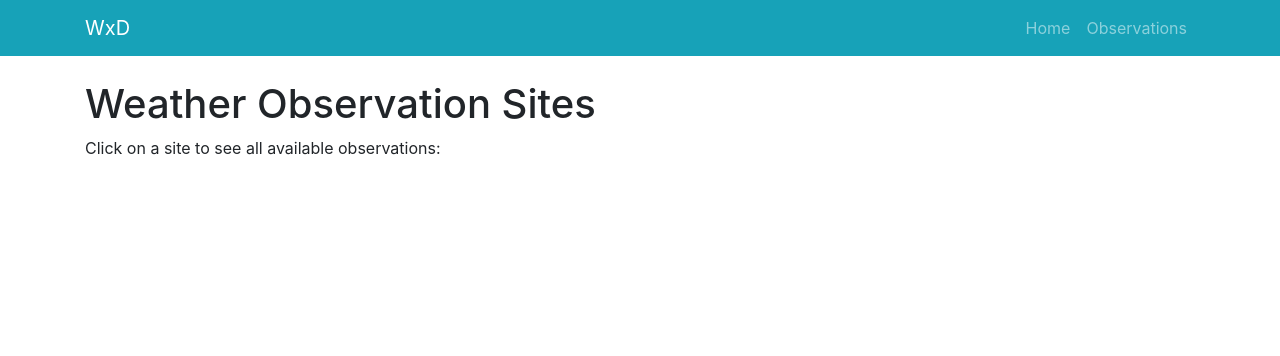
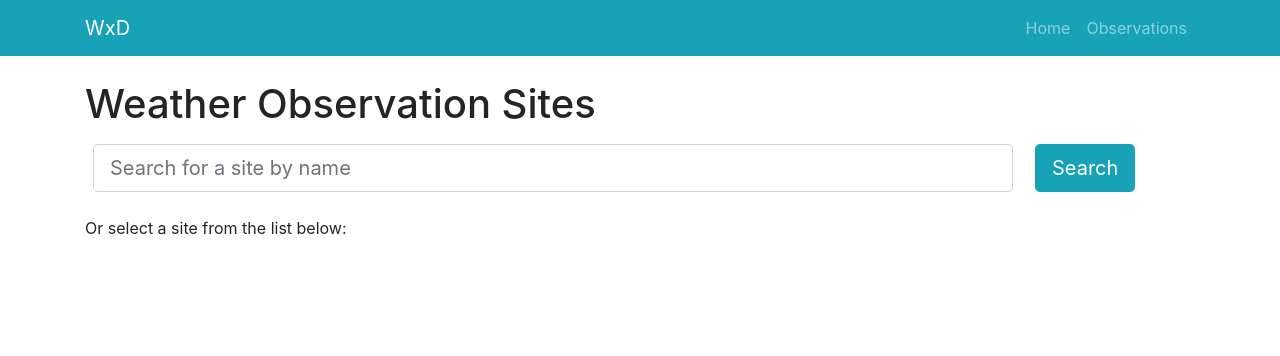
Before and after one commit to klssmith/WxD, a Flask app: page /observations in a window 1280 px wide. Shown: the top 356 px of the page. Run offline with Flask 2, Linux system fonts and the light colour scheme; data that the repository does not hold is empty; some libraries are stand-ins or nearby versions.

Commit message:
Add search bar to for obs sites
Added a search bar to the page listing all observation sites to allow a
site to be searched for by name. Search results show on a separate
results page. Search is pretty basic at the moment, simply using the
Postgres ILIKE functionality to look for the search term.

```diff
--- a/app/site_dao.py
+++ b/app/site_dao.py
@@ -9,3 +9,10 @@ def dao_get_all_sites_with_observations():
     return Site.query.filter_by(
         observations=True
     ).order_by('name').all()
+
+
+def dao_get_observation_search_results(term):
+    return Site.query.filter(
+        Site.observations == True,  # noqa
+        Site.name.ilike('%{}%'.format(term))
+    ).order_by('name').all()
--- a/app/templates/observation_sites.html
+++ b/app/templates/observation_sites.html
@@ -3,12 +3,25 @@
 <div>
   <h1>Weather Observation Sites</h1>
 </div>
+<div class="py-2">
+  <form action="{{ url_for('results') }}">
+    <div class="row">
+      <div class="form-group col-sm-10">
+        <label class="sr-only">Search for a site</label>
+        <input class="form-control form-control-lg mx-2" name="search-term" type='text' placeholder="Search for a site by name"></input>
+      </div>
+      <div class="col-sm-2">
+        <button type="submit" class="btn btn-lg btn-info">Search</button>
+      </div>
+    </div>
+  </form>
+</div>
 <div>
-  <p>Click on a site to see all available observations:</p>
+  <p>Or select a site from the list below:</p>
   {% for site in sites %}
     <p class="site-links">
       <a href="{{ url_for('site_observation', site_id=site.id) }}">{{ site.name }}</a>
     </p>
   {% endfor %}
-</div>
+<div>
 {% endblock %}
--- a/app/views.py
+++ b/app/views.py
@@ -1,12 +1,12 @@
 import os
 
 import requests
-from flask import abort, render_template
+from flask import abort, render_template, request
 
 from app import app
 from app.datapoint_client.client import DatapointClient
 from app.datapoint_client.errors import SiteError
-from app.site_dao import dao_get_all_sites_with_observations, dao_get_site_by_id
+from app.site_dao import dao_get_all_sites_with_observations, dao_get_observation_search_results, dao_get_site_by_id
 
 
 @app.route('/')
@@ -36,6 +36,13 @@ def site_observation(site_id):
     return render_template('observation_single_site.html', obs=obs, site_name=site_name)
 
 
+@app.route('/results')
+def results():
+    term = request.args.get('search-term')
+    result = dao_get_observation_search_results(term)
+    return render_template('results.html', term=result)
+
+
 def _abort_with_appropriate_error(e):
     if e.response.status_code == 403:
         abort(403)
```
Also changed, not shown: app/templates/results.html (added, +14 -0 lines), tests/app/test_views.py (+21 -2 lines).
